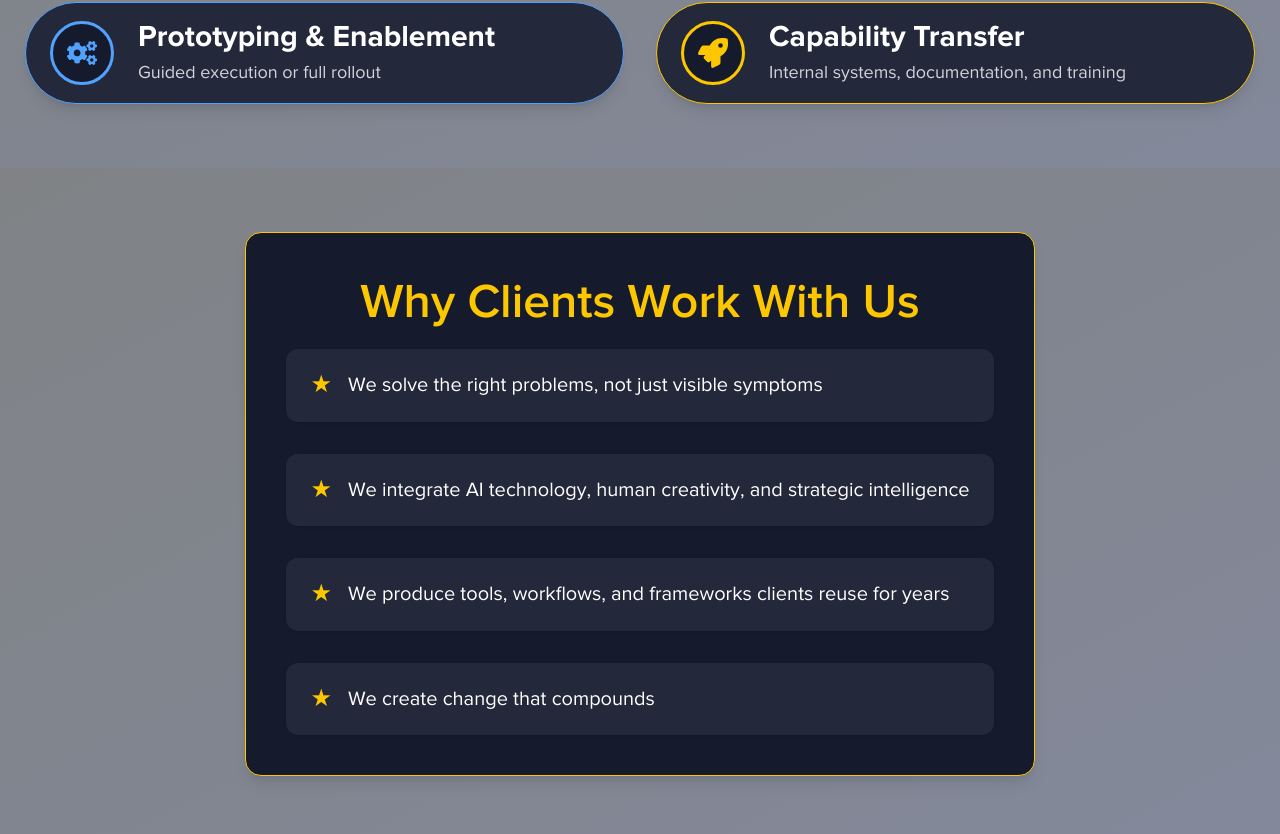
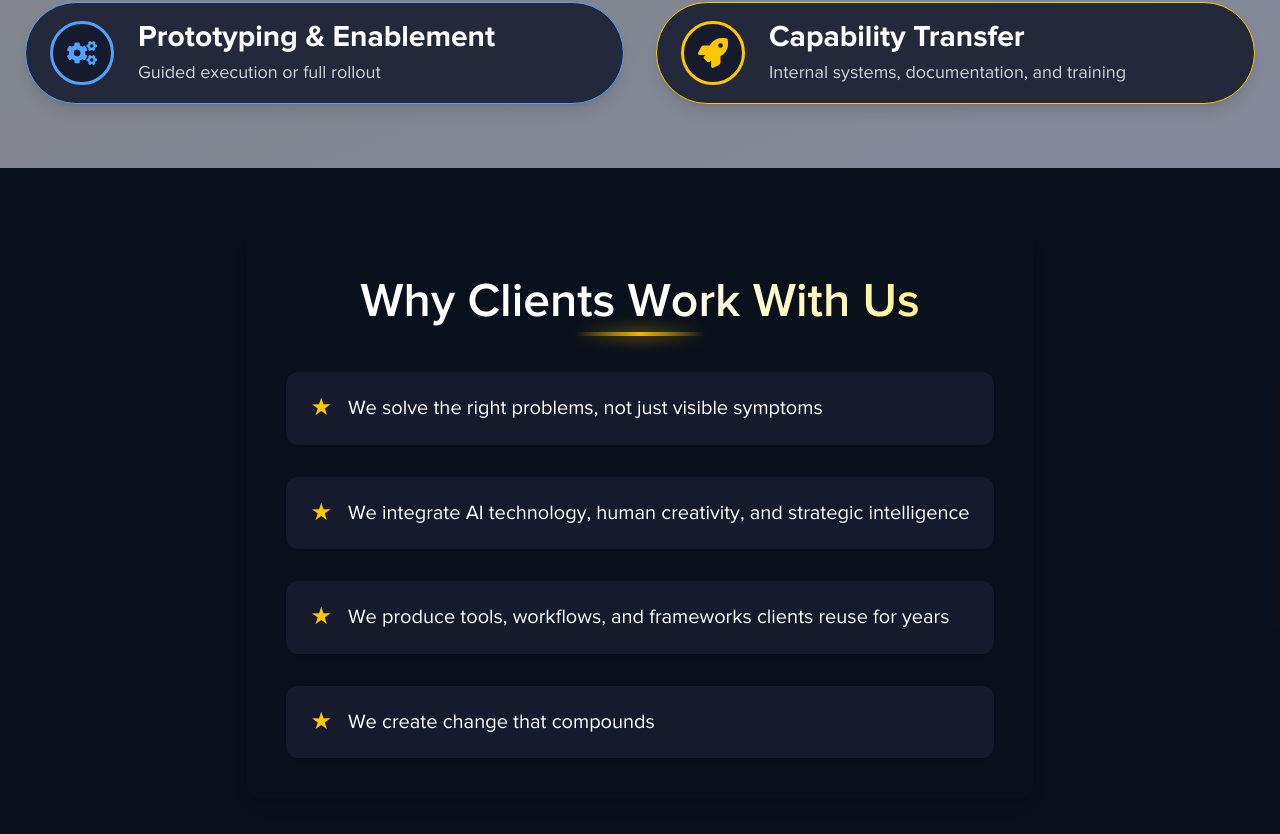
Before and after one commit to judeandy1999/vamossy.com, a Next.js app: page /consulting in a window 1280 px wide. Shown: the part 2166-3000 px from the top of the page. Built offline with nearby package versions, Linux system fonts and the light colour scheme; no server answers.

Commit message:
feat: update styling in WhyClientsWorkWithUs component for improved visual consistency

```diff
--- a/components/consulting/why-clients-work-with-us.jsx
+++ b/components/consulting/why-clients-work-with-us.jsx
@@ -4,15 +4,15 @@ import Container from '@/components/ui/container';
 
 export default function WhyClientsWorkWithUs() {
   return (
-    <Container variant="transparent-gradient">
-      <div className="bg-[#151B2C] border border-yellow-400 rounded-2xl shadow-lg flex flex-col items-center w-full max-w-[100ch] mx-auto p-10">
+    <Container variant="gray-gradient">
+      <div className="rounded-2xl shadow-lg flex flex-col items-center w-full max-w-[100ch] mx-auto p-10">
 
-        <Title variant="h2" title="Why Clients Work With Us" className="text-yellow-400"/>
-        <div className="flex flex-col gap-8 w-full">
+        <Title variant="h2" title="Why Clients Work With Us" underlineEffect={true}/>
+        <div className="flex flex-col gap-8 w-full mt-5">
           {whyClientsWorkWithUs.map((item, idx) => (
             <div
               key={idx}
-              className="flex items-start gap-4 bg-[#23283a] rounded-xl px-6 py-5 shadow transition hover:scale-[1.02]"
+              className="flex items-start gap-4 bg-[#151B2C] rounded-xl px-6 py-5 shadow transition hover:scale-[1.02]"
             >
               <span className="text-yellow-400 text-2xl">★</span>
               <span className="text-xl text-white font-medium leading-relaxed">{item}</span>
```
